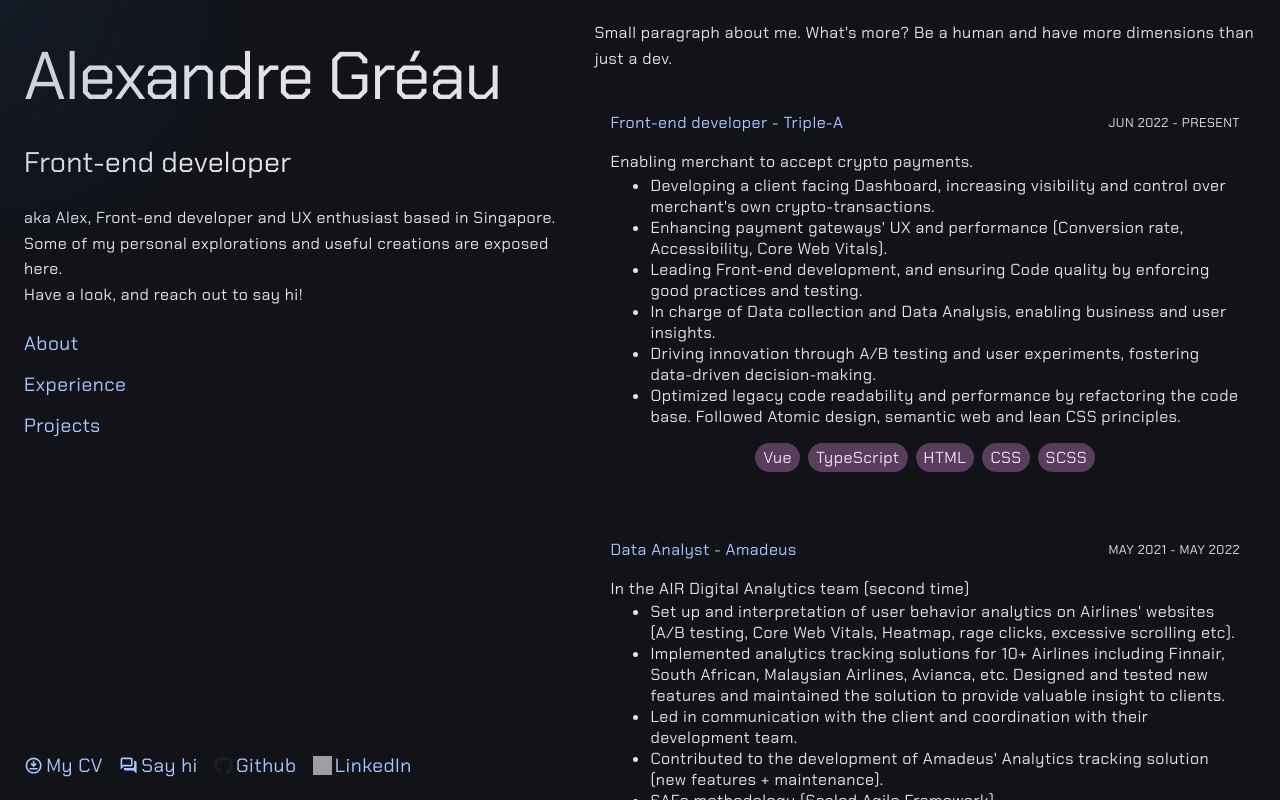
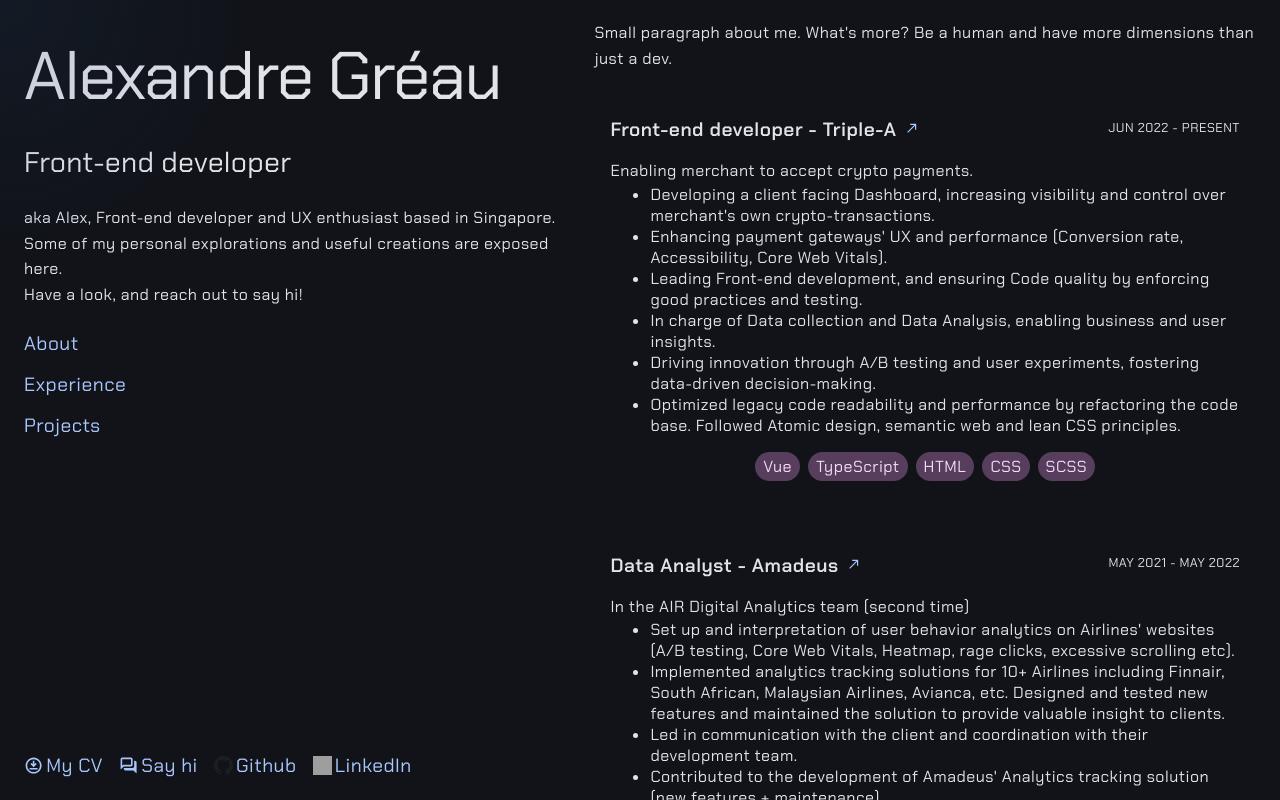
Before and after one commit to AlexGreau/Portfolio, a Vue app: page / in a window 1280 px wide. Shown: the top 800 px of the page. Built offline with nearby package versions, Linux system fonts and the light colour scheme; grey boxes are pictures that could not be loaded.

Commit message:
feat: link icon

```diff
--- a/src/assets/components/card.scss
+++ b/src/assets/components/card.scss
@@ -50,6 +50,31 @@
     justify-content: space-between;
     align-items: center;
     margin-bottom: 1rem;
+    & > a {
+      text-decoration: none;
+      color: var(--color-on-surface);
+      font-weight: 600;
+      font-size: 1.2em;
+      position: relative;
+      &::after {
+        position: relative;
+        top: 4px;
+        left: 0px;
+        height: 24px;
+        width: 24px;
+        margin-left: 3px;
+        content: '';
+        background-color: var(--color-primary);
+        -webkit-mask: url('@/assets/icons/arrows/ne.svg') no-repeat center;
+        mask: url('@/assets/icons/arrows/ne.svg') no-repeat center;
+        mask-size: contain;
+        align-items: center;
+        // background-image: ;
+        display: inline-block;
+        transition: all 0.3s ease;
+        transform: scale(0.6);
+      }
+    }
     & > span {
       font-size: 0.8em;
       text-transform: uppercase;
@@ -71,5 +96,8 @@
     background-color: var(--color-surface-container);
     color: var(--color-on-surface);
     border-radius: 1rem;
+    & > div > a::after {
+      transform: scale(0.8);
+    }
   }
 }
--- a/src/components/cards/WorkCard.vue
+++ b/src/components/cards/WorkCard.vue
@@ -11,7 +11,6 @@
       <ul class="tech-stack">
         <li v-for="(tech, index) in work.techs" :key="index" class="pill">{{ tech }}</li>
       </ul>
-
   </article>
 </template>
 <script lang="ts">
```
